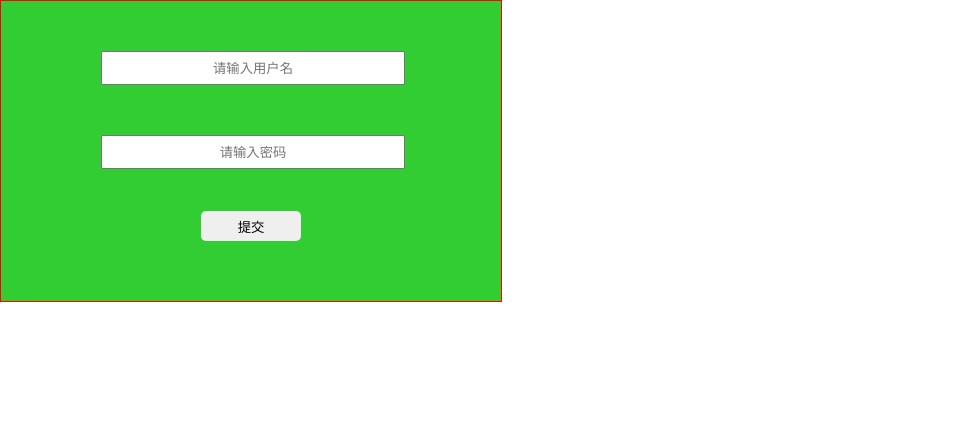
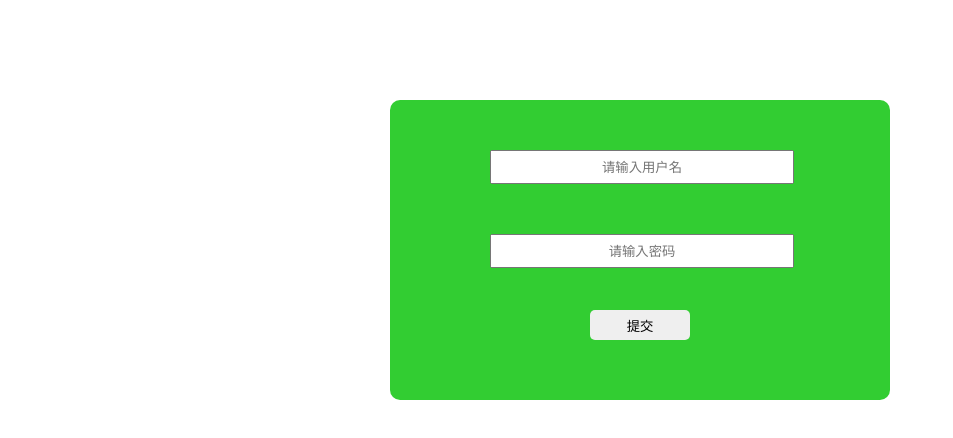
Before and after one commit to Bob00001/poyanghu, a plain HTML site: page index.html in a window 1280 px wide. Shown: the whole page, without its empty margins (0-953 px from the left). Drawn offline with Linux system fonts and the light colour scheme.

Commit message:
去除边框

```diff
--- a/index.html
+++ b/index.html
@@ -8,12 +8,19 @@
 			margin: 0;
 			padding: 0;
 		}
+		.view{
+			width: 100%;
+			height: 100%;
+		}
 		.box{
 			width: 500px;
 			height: 300px;
-			border: 1px solid red;
+			/* border: 1px solid red; */
 			position: relative;
 			background: limegreen;
+			margin: 100px auto;
+			border-radius: 10px;
+
 		}
 		input{
 			width: 300px;
@@ -40,11 +47,13 @@
 	</style>
 </head>
 <body>
+<div class="view">
 	<div class="box">
 		<input type="text" class="ipt" placeholder="请输入用户名"><br>
 		<input type="text" class="ipt02" placeholder="请输入密码">
 		<button id="btn">提交</button>
 
 	</div>
+</div>
 </body>
 </html>
```
